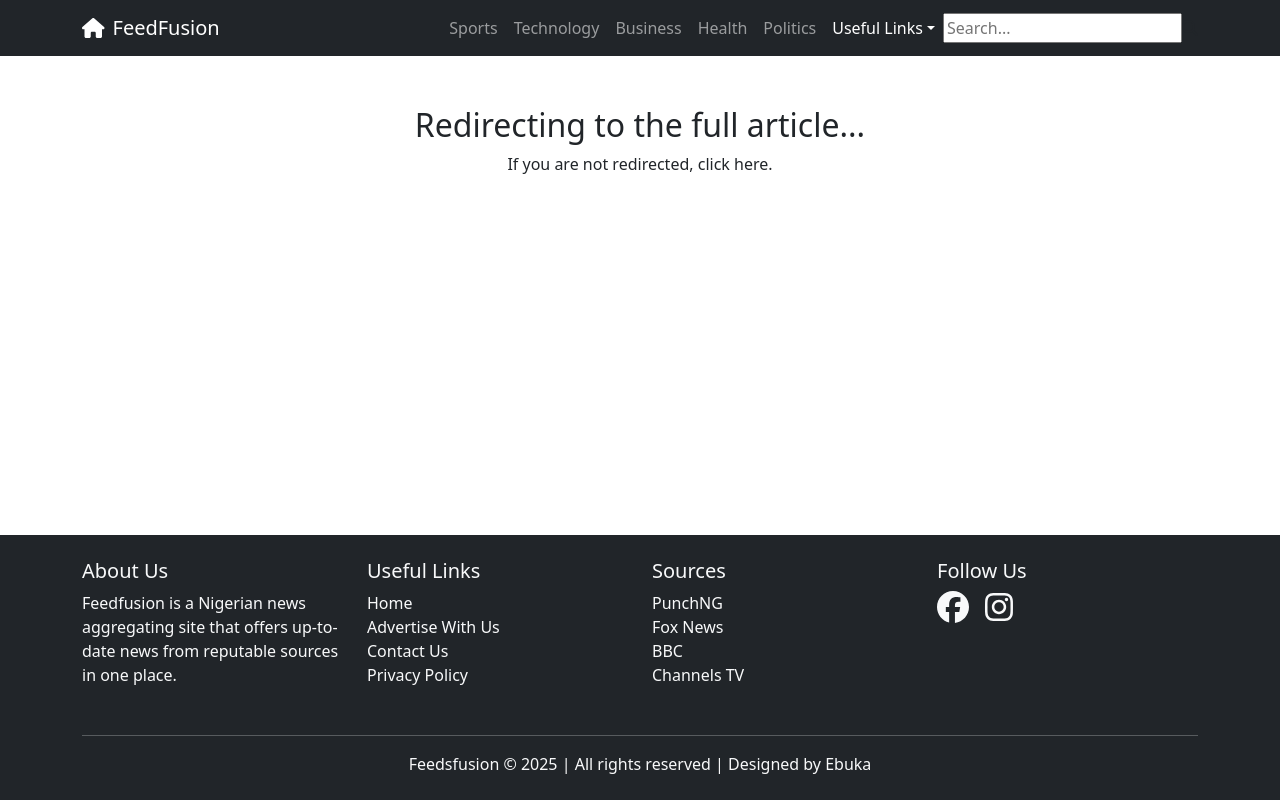
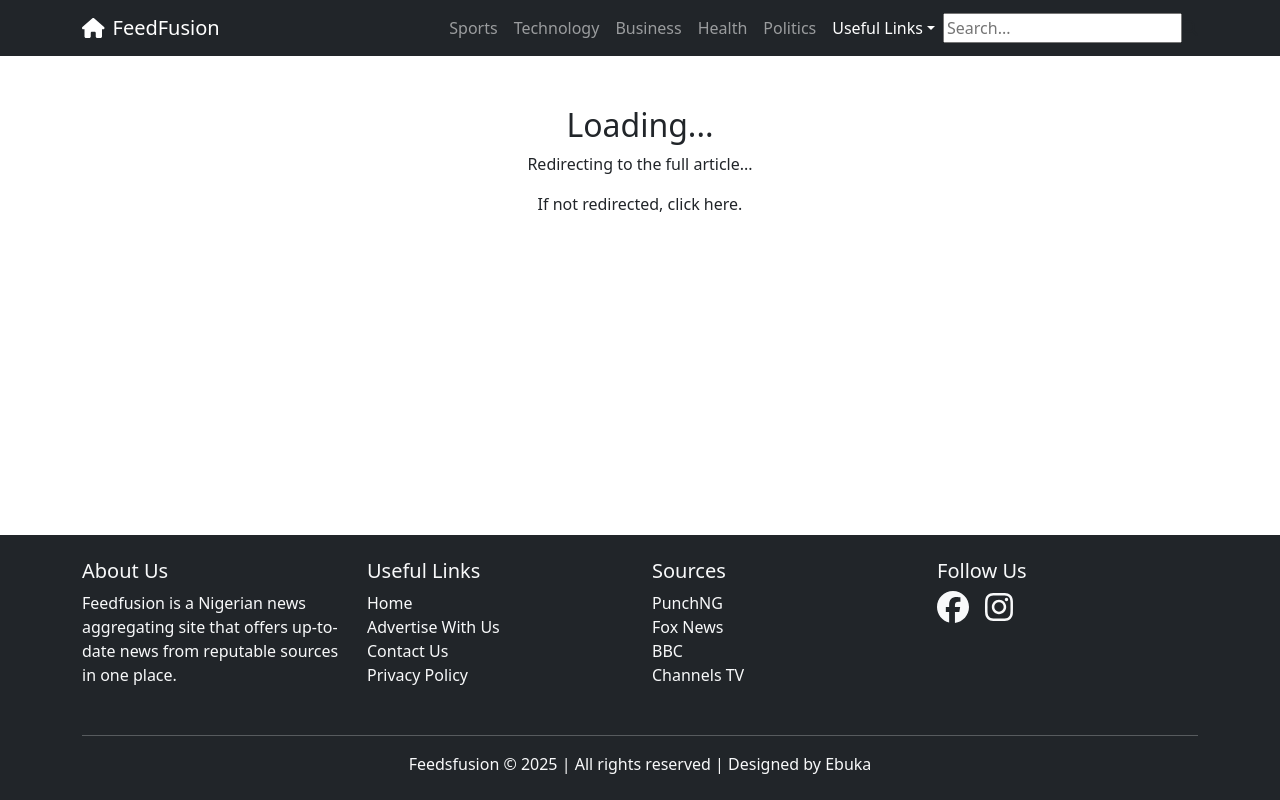
Before and after one commit to Zikebuz/feedfusion, a React (Create React App) app in the folder frontend/: page /preview in a window 1280 px wide. Built offline with nearby package versions, Linux system fonts and the light colour scheme; no server answers.

Commit message:
Update previewpage for
Facebook share button

```diff
--- a/frontend/src/components/PreviewPage.js
+++ b/frontend/src/components/PreviewPage.js
@@ -1,21 +1,46 @@
-import React, { useEffect } from "react";
+import React, { useEffect, useState } from "react";
 import { useLocation } from "react-router-dom";
 
 const PreviewPage = () => {
   const location = useLocation();
   const queryParams = new URLSearchParams(location.search);
-  const actualUrl = queryParams.get("url");
+  const articleUrl = queryParams.get("url");
+
+  const [articleTitle, setArticleTitle] = useState("Loading...");
+  const [articleLink, setArticleLink] = useState(articleUrl);
 
   useEffect(() => {
-    if (actualUrl) {
-      window.location.href = decodeURIComponent(actualUrl); // Redirect to actual article
+    const fetchMetadata = async () => {
+      try {
+        const backendUrl = process.env.REACT_APP_BACKEND_URL;
+        if (!backendUrl) {
+          throw new Error("Backend URL is not set. Please configure REACT_APP_BACKEND_URL.");
+        }
+
+        const response = await fetch(`${backendUrl}/api/get-article-metadata?url=${encodeURIComponent(articleUrl)}`);
+        if (!response.ok) throw new Error("Failed to fetch article metadata");
+
+        const data = await response.json();
+        setArticleTitle(data.title || "Article");
+        setArticleLink(data.link || articleUrl);
+      } catch (error) {
+        console.error("Error fetching metadata:", error);
+      }
+    };
+
+    if (articleUrl) {
+      fetchMetadata();
+      setTimeout(() => {
+        window.location.href = decodeURIComponent(articleUrl);
+      }, 3000); // Redirect after fetching metadata
     }
-  }, [actualUrl]);
+  }, [articleUrl]);
 
   return (
     <div style={{ textAlign: "center", marginTop: "50px" }}>
-      <h2>Redirecting to the full article...</h2>
-      <p>If you are not redirected, <a href={actualUrl}>click here</a>.</p>
+      <h2>{articleTitle}</h2>
+      <p>Redirecting to the full article...</p>
+      <p>If not redirected, <a href={articleLink}>click here</a>.</p>
     </div>
   );
 };
```
